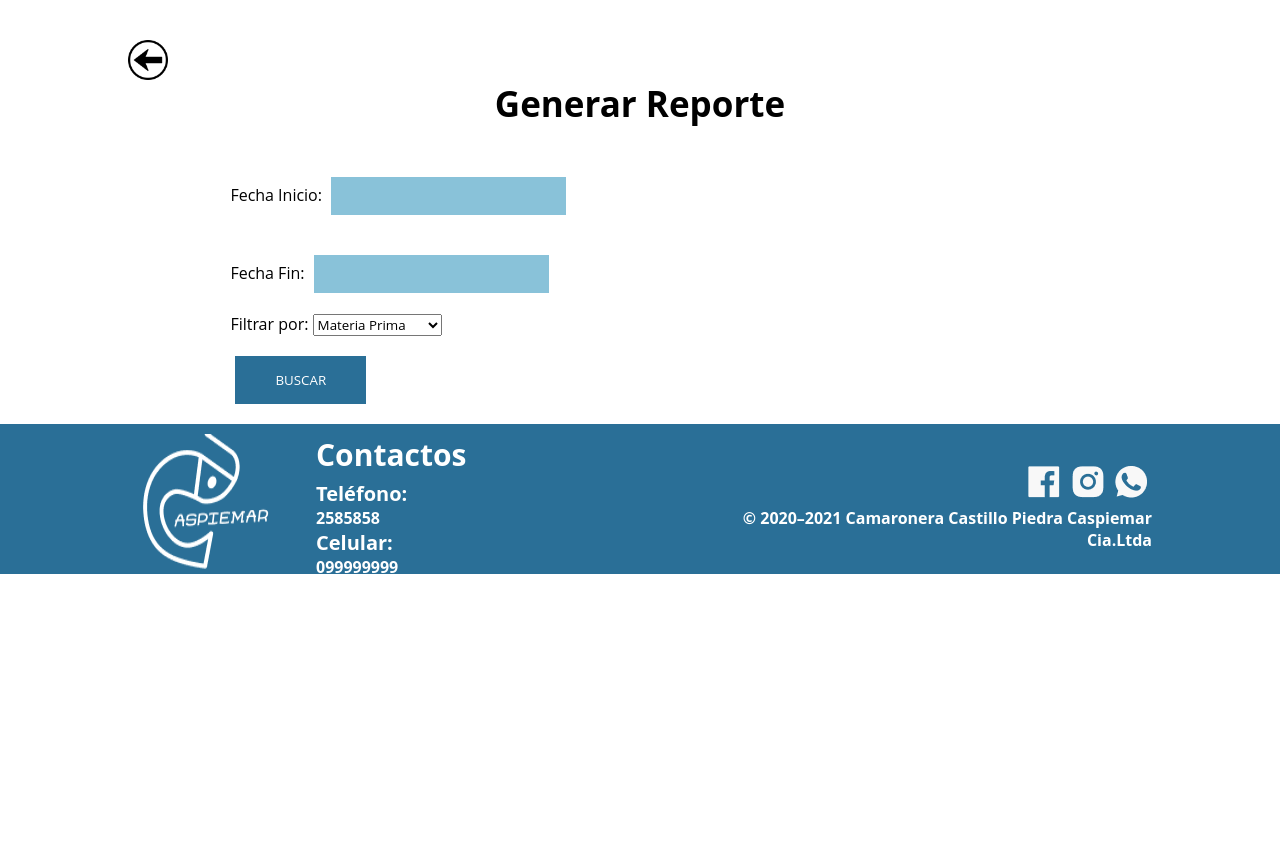
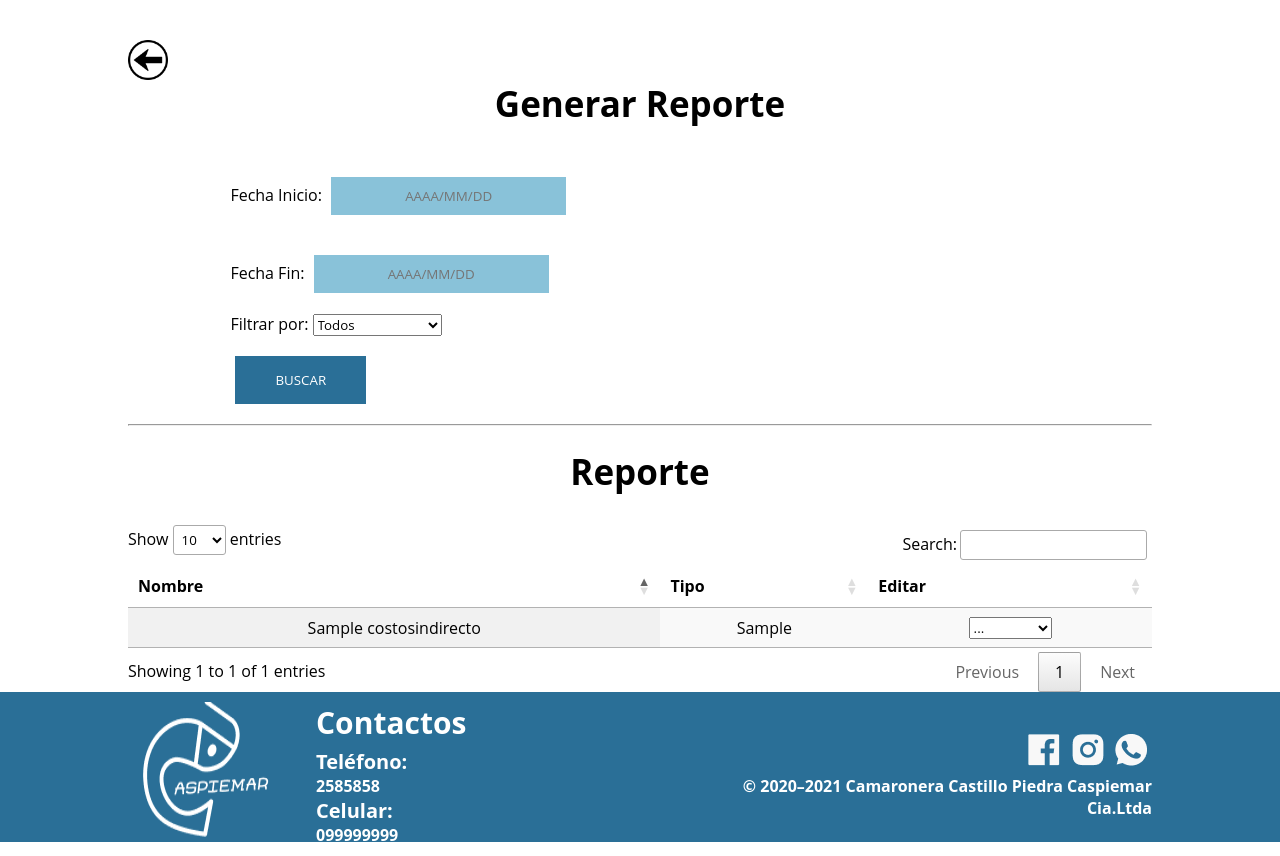
Before and after one commit to sofi-jo/CamaroneraCaspiemar, a PHP site: page /CamaroneraCaspiemar/proyecto/includes/reportes.php in a window 1280 px wide. Shown: the part 214-1070 px from the top of the page. Before the commit the page ends 788 px from the top, so only its background shows below. Run offline with PHP 8.4, Linux system fonts and the light colour scheme; tables that the repository leaves empty or names only in its code hold one stand-in row (values such as "Sample post"); some libraries are stand-ins or nearby versions.

Commit message:
proyecto

```diff
--- a/proyecto/includes/costosIndirectos.php
+++ b/proyecto/includes/costosIndirectos.php
@@ -5,10 +5,6 @@
 
 
     echo '<h2 class = "titulo">Gestionar Costos Indirectos</h2>';
-    echo '<main class="content">';
-    /*
-    echo '<div class = "agregar"><a href="<?php echo $urlSitio;?>includes/formCostosIndirectos.php">Agregar +</a></div>';
-    */
     echo '<div class = "agregar"><a href="' . $urlSitio . 'includes/formCostosIndirectos.php">Agregar +</a></div>';
 
 	$miconexion= new clase_mysqli7;
--- a/proyecto/includes/login/consultas.sql
+++ b/proyecto/includes/login/consultas.sql
@@ -33,3 +33,9 @@ FROM registrocostosindirectos_has_costosindirectos;
 
 SELECT *
 FROM registromateriaprima;
+
+
+
+SELECT *
+FROM arealaboral_has_registro_mano_obre ro, registrocostosindirectos_has_costosindirectos ri, registromateriaprima_has_materiaprima rm
+WHERE fecha BETWEEN "2021-01-01" AND "2021-01-30";
--- a/proyecto/includes/reportes.php
+++ b/proyecto/includes/reportes.php
@@ -5,23 +5,52 @@
     <main class="content">
 		<h2 class ="titulo">Generar Reporte</h2>
 
-		<form class ="formulario_reporte" method="post" action="aggCostosIndirecDb.php">
+		<form class ="formulario_reporte" method="post" action="reportes.php">
             <label for="fecha_inicio">Fecha Inicio: </label>
-            <input type="select" name="fecha_inicio" placeholder="" ><br>
-            <label for="fecha_fin">Fecha Fin: </label>
-            <input type="select" name="fecha_fin"><br>
+            <input type="select" name="fecha_inicio" placeholder="AAAA/MM/DD" ><br>
+            <label for="fecha_fin">Fecha Fin:</label>
+            <input type="select" name="fecha_fin" placeholder="AAAA/MM/DD"><br>
             <label for="filtrar">Filtrar por: </label>
-            <!-- <input type="select" name="filtrar"><br> -->
-            <select  classs="filtro" name="select">
-                <option value="value1">Todos</option>
-                <option value="value2" selected>Materia Prima</option>
-                <option value="value3">Costos Indirectos</option>
+            <select class="filtro" name="select">
+                <option value="1"selected>Todos</option>
+                <option value="2" >Materia Prima</option>
+                <option value="3">Mano de Obra</option>
+                <option value="4">Costos Indirectos</option>
             </select><br>
 			<input type="submit" value="BUSCAR">
 		</form>
+<hr><br>
+<?php
 
-	</main>
-<?php
+    echo '<h2 class = "titulo">Reporte</h2>';
+
+    $miconexion= new clase_mysqli7;
+    $miconexion->conectar(DBHOST, DBUSER, DBPASS, DBNAME);
+
+    @$fechaInicio = $_POST["fecha_inicio"];
+    @$fechaFin = $_POST["fecha_fin"];
+    @$filtrar = $_POST["select"];
+
+
+    if ($filtrar == "1") {
+        echo "1";
+    }elseif ($filtrar == "2") {
+        echo "2";
+    }elseif ($filtrar == "3") {
+        echo "3";
+    }elseif ($filtrar == "4") {
+        echo "4";
+    }
+    /* $sql = "SELECT
+    FROM registromateriaprima rm
+    INNER JOIN registromateriaprima_has_materiaprima r ON r.registroMateriaPrima_idregistroMateriaPrima = rm.idregistroMateriaPrima
+    INNER JOIN materiaprima m ON m.idmateriaprima  = r.materiaPrima_idmateriaPrima
+    WHERE ( rm.Fase_idFase % 2 ) = 0;"; */
+    $miconexion->consulta("select idcostosIndirectos 'Id', nombre'Nombre', tipo'Tipo' from costosindirectos");
+    $miconexion->verconsulta3();
+
     echo '</main>';
+
+
     include("piePagina.php");
 ?>
```
Also changed, not shown: 2 other files.
